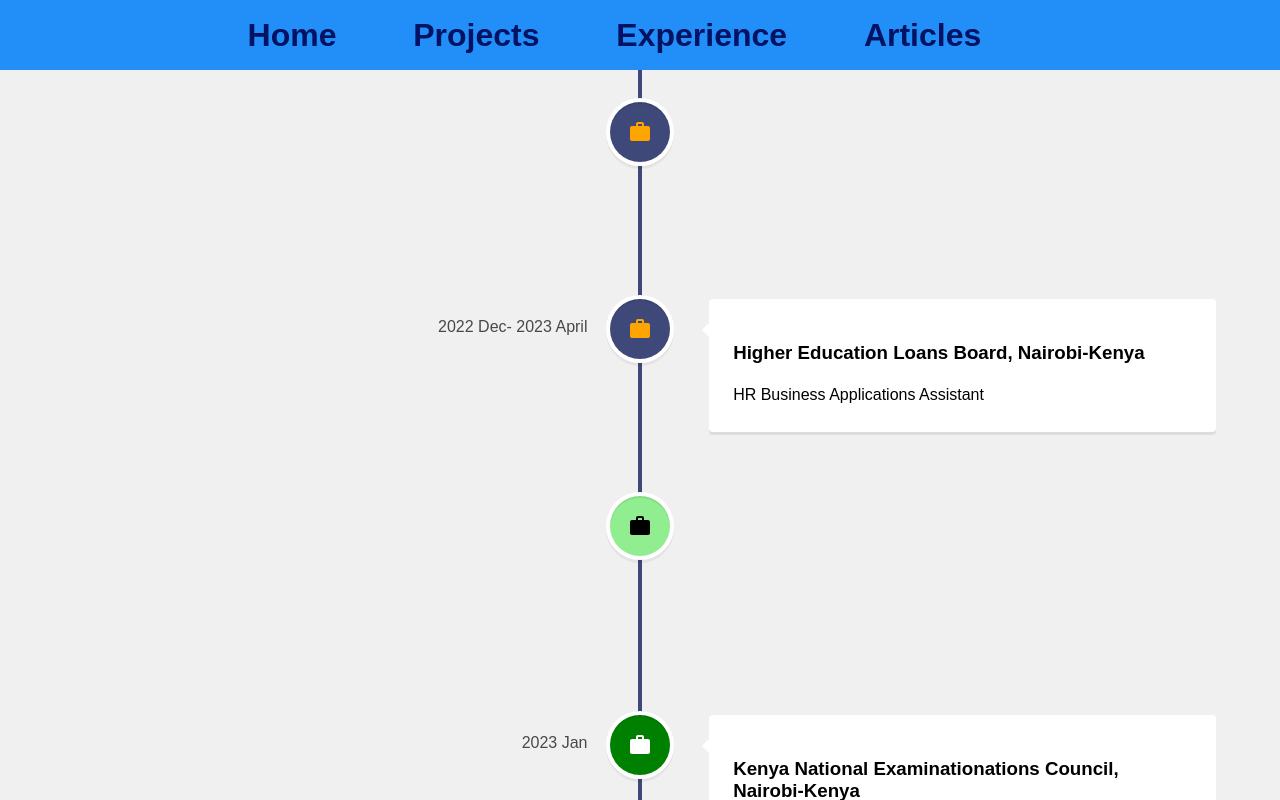
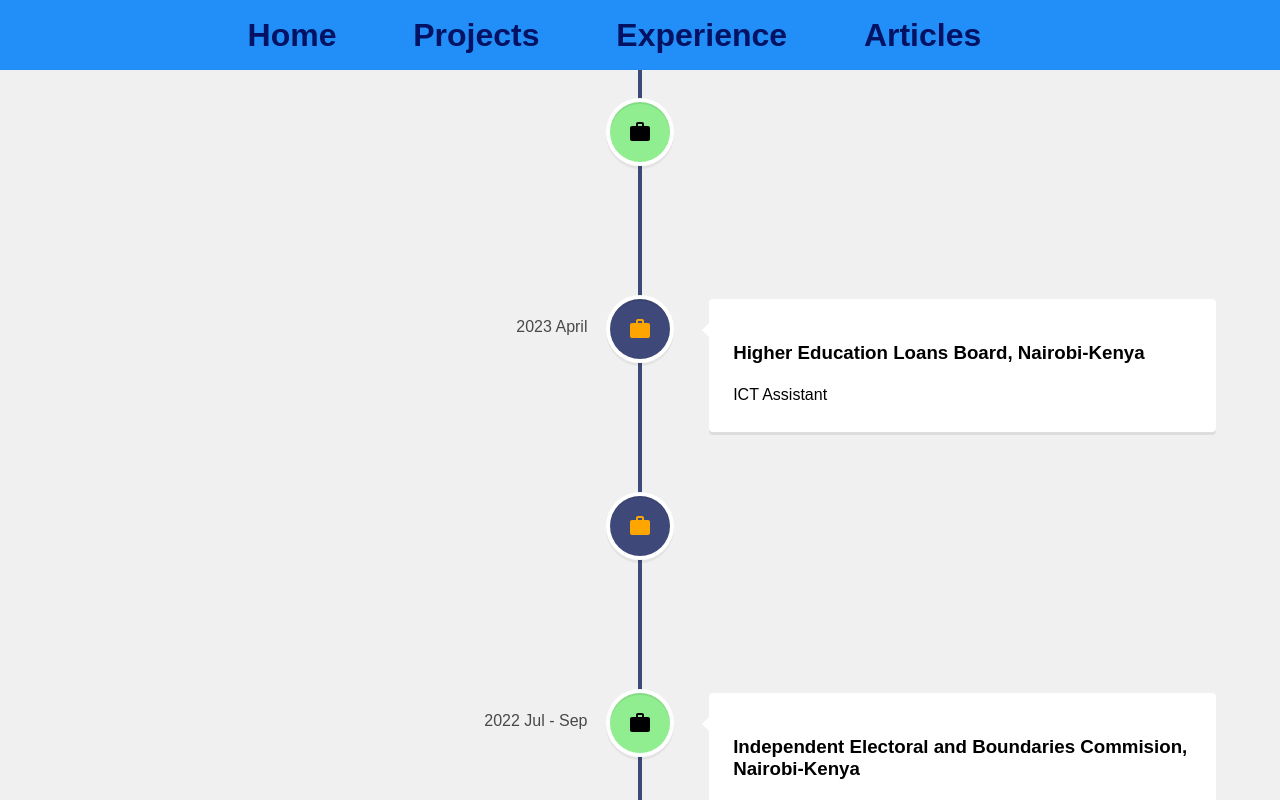
Before and after one commit to moabmo/abiud, a React (Create React App) app: page /experience in a window 1280 px wide. Shown: the top 800 px of the page. Built offline with nearby package versions, Linux system fonts and the light colour scheme.

Commit message:
Update Experience.js

```diff
--- a/src/pages/Experience.js
+++ b/src/pages/Experience.js
@@ -9,6 +9,16 @@
   return (
     <div className='experience'>
         <VerticalTimeline lineColor='#3e497a'>
+
+        <VerticalTimelineElement
+            className='vertical-timeline-element--work'
+            date = "2023 June - Date"
+            iconStyle={{ background: "lightgreen", color: "black"}} icon={<Work />} >
+                <h3 className='vertical-timeline-element--education'>
+                    Turnkey Africa, Nairobi-Kenya
+                </h3>
+                <p>Business Analyst</p>
+            </VerticalTimelineElement>
 
         <VerticalTimelineElement
             className='vertical-timeline-element--work'
```
